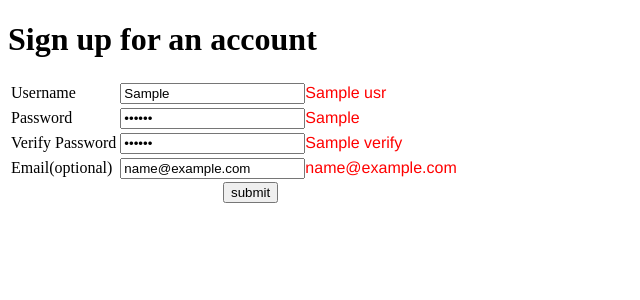
After one commit to mahmoudhossam/CS253-wiki, a Django app: template webapp/templates/signup.html in a window 1280 px wide. The commit adds this page. Shown: the top 300 px of the page, without its empty margins (0-640 px from the left). Run offline with Django 3.2, Linux system fonts and the light colour scheme; the template is opened without the code that fills it: most values are stand-ins (such as "Sample title", 1, 10 or a date in 2020).

Commit message:
Add static files and templates

```diff
--- /dev/null
+++ b/webapp/static/style.css
@@ -0,0 +1,8 @@
+.error {
+    color: red;
+    font-family: "Helvetica";
+}
+
+#submit{
+    margin-left: 215px;
+}
--- a/webapp/templates/edit.html
+++ b/webapp/templates/edit.html
@@ -4,5 +4,9 @@ Editing page...
 {% endblock %}
 
 {% block content %}
-<textarea></textarea>
+<form method="POST">
+    <textarea name="content"></textarea>
+    <br>
+    <input type="submit">
+</form>
 {% endblock %}
--- /dev/null
+++ b/webapp/templates/signup.html
@@ -0,0 +1,31 @@
+<!DOCTYPE html>
+<html>
+    <head>
+        <meta charset="utf-8" >
+        <title>Sign up</title>
+        {% load static %}
+        <link rel="stylesheet" href="{% get_static_prefix %}style.css">
+    </head>
+
+    <body>
+        <h1>Sign up for an account</h1>
+
+        <form method="POST">
+            <table>
+                <tr>
+                    <td>Username</td><td><input type="text" name="username" value="{{ usr_val }}"><span class="error">{{ usr }}</span></td>
+                </tr>
+                <tr>
+                    <td>Password</td><td><input type="password" name="password" value="{{ pw_val }}"><span class="error">{{ pw }}</span></td>
+                </tr>
+                <tr>
+                    <td>Verify Password</td><td><input type="password" name="verify" value="{{ verify_val }}"><span class="error">{{ verify }}</span></td>
+                </tr>
+                <tr>
+                    <td>Email(optional)</td><td><input type="text" name="email" value="{{ email_val }}"><span class="error">{{ email }}</span></td>
+                </tr>
+            </table>
+            <input type="submit" value="submit" id="submit">
+        </form>
+    </body>
+</html>
```
Also changed, not shown: webapp/templates/login.html (added, +22 -0 lines), webapp/templates/main.html (added, +7 -0 lines).
